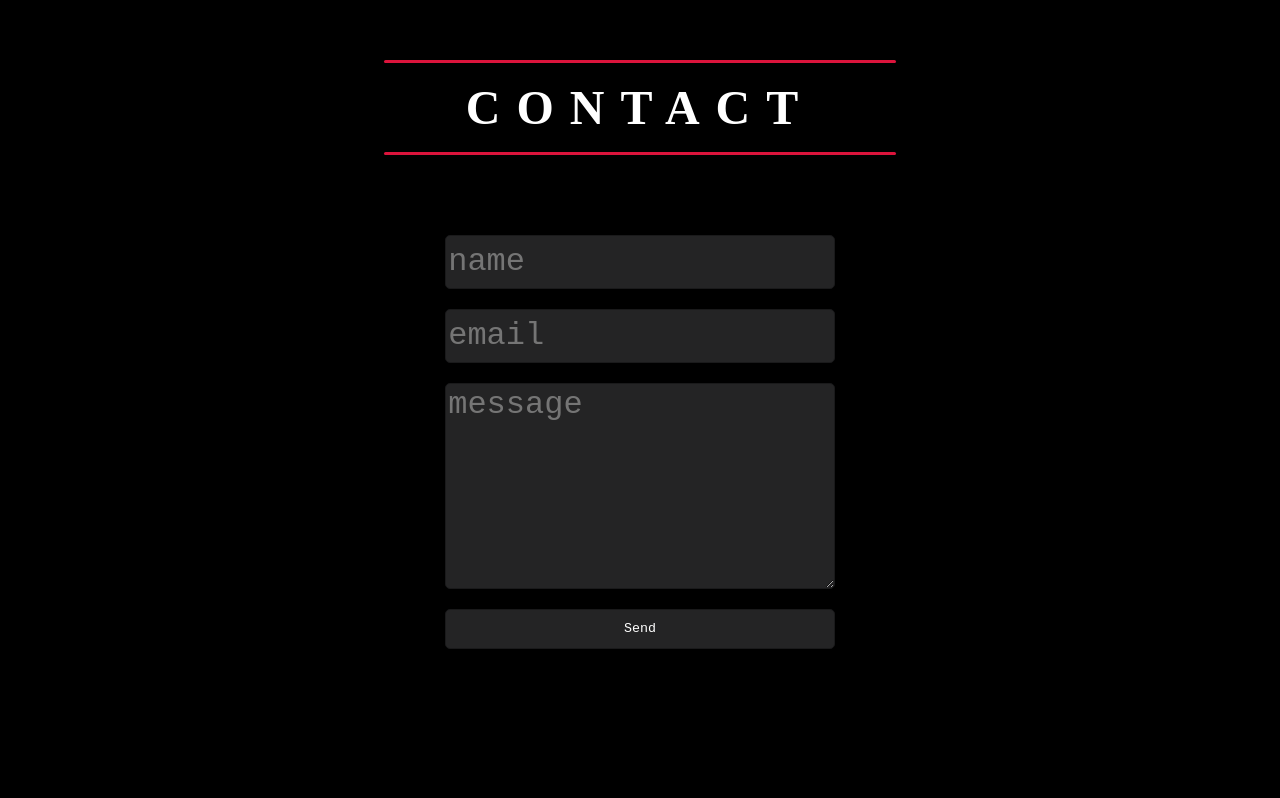
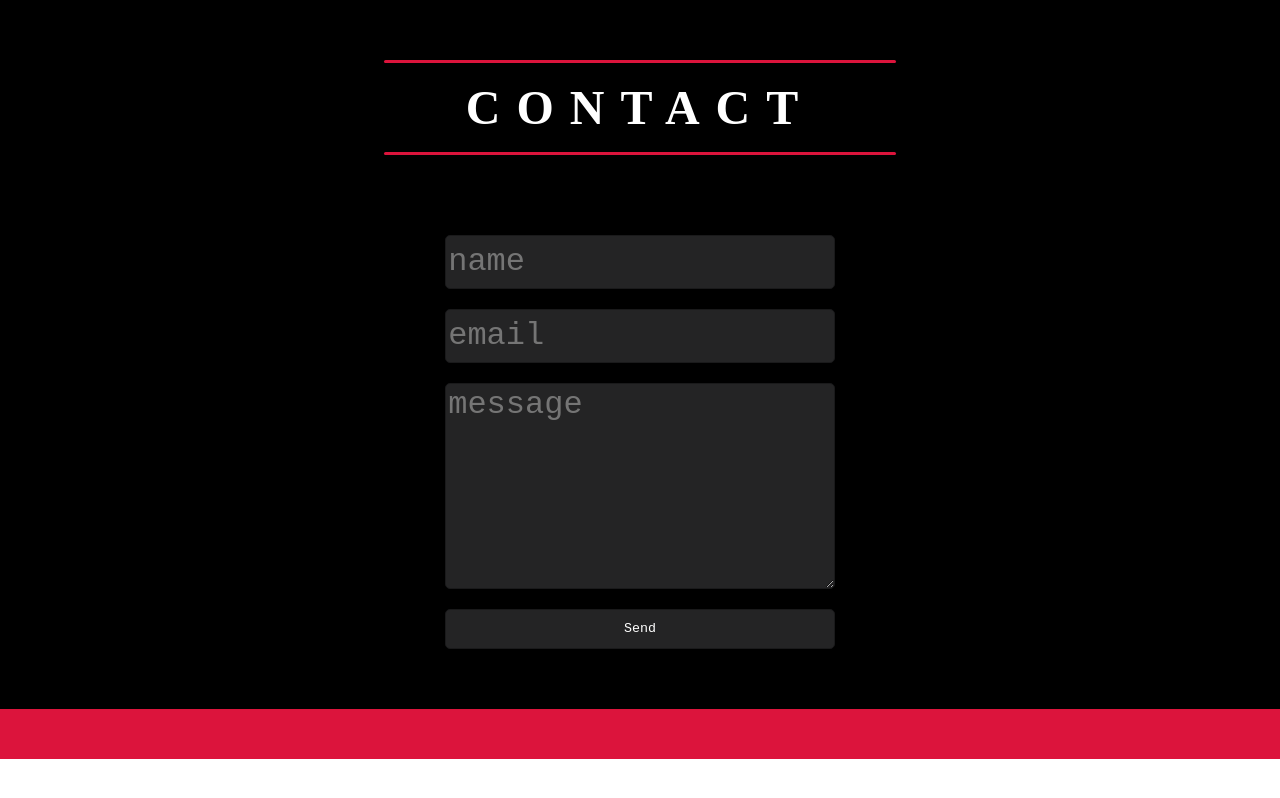
Before and after one commit to nugalcode/website_v2, a React (Create React App) app: page / in a window 1280 px wide. Shown: the part 4293-5091 px from the top of the page. After the commit the page ends 5052 px from the top, so only its background shows below. Built offline with nearby package versions, Linux system fonts and the light colour scheme.

Commit message:
Removed height property of Contact, added a Footer

```diff
--- a/src/App.css
+++ b/src/App.css
@@ -8,6 +8,7 @@
     background-color: black;
     color: white;
     letter-spacing: 0.8px;
+    position: relative;
 }
 
 ul {
--- a/src/App.js
+++ b/src/App.js
@@ -6,6 +6,7 @@ import About from './components/About.js';
 import Contact from './components/Contact.js';
 import NavHeader from './components/NavHeader.js'
 import NavModal from './components/NavModal.js';
+import Footer from './components/Footer.js';
 
 function App() {
 
@@ -29,7 +30,9 @@ function App() {
             <Home ref={homeRef}/>
             <Projects ref={projectsRef}/>
             <About ref={aboutRef}/>
-            <Contact ref={contactRef}/>
+            <Contact ref={contactRef} />
+
+            <Footer />
         </div>
     );
 }
--- /dev/null
+++ b/src/components/Footer.js
@@ -0,0 +1,13 @@
+import React from 'react';
+import '../css/Footer.css';
+
+const Footer = () => {
+    return (
+        <div id="Footer">
+
+
+        </div>
+    )
+}
+
+export default Footer;
--- a/src/css/Contact.css
+++ b/src/css/Contact.css
@@ -1,7 +1,7 @@
 #Contact {
     display: flex;
     flex-direction: column;
-    min-height: 100vh;
+    margin-bottom: 100px;
     width: 80%;
     border-radius: 10px;
 }
--- /dev/null
+++ b/src/css/Footer.css
@@ -0,0 +1,10 @@
+#Footer {
+    display: flex;
+    position: absolute;
+    left: 0;
+    bottom:0;
+    right: 0;
+    flex-grow: 0;
+    background-color: crimson;
+    height: 50px;
+}
```
